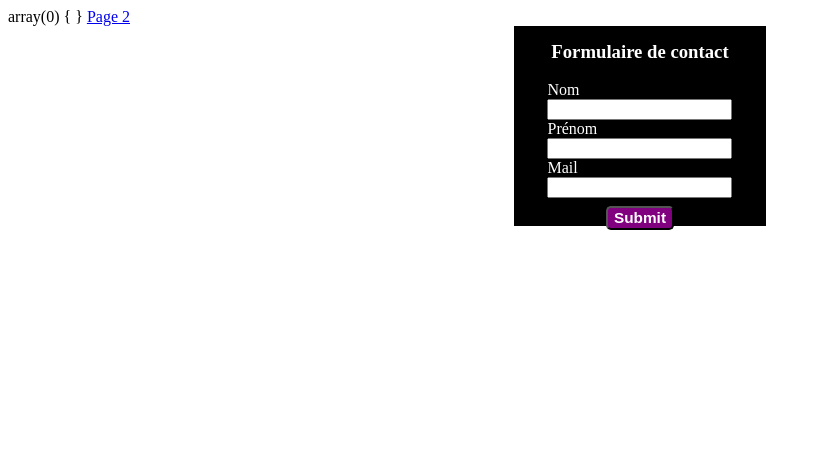
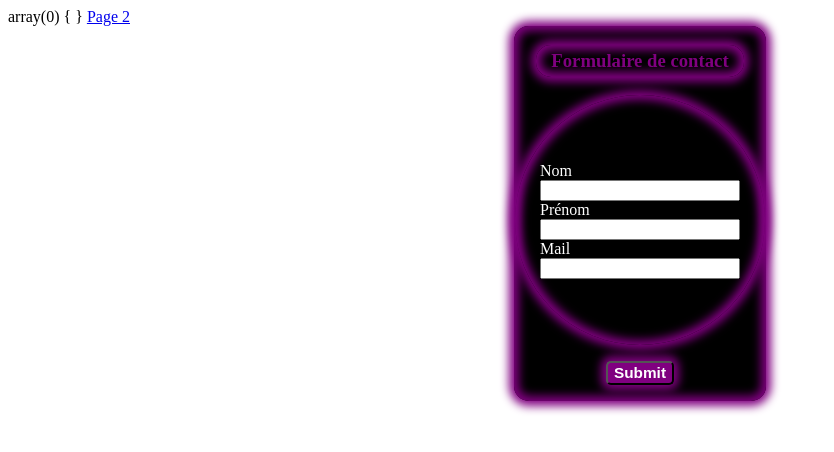
Before and after one commit to UltimatOne/2ITech, a PHP site: page / in a window 1280 px wide. Shown: the top 452 px of the page, without its empty margins (0-834 px from the left). Run offline with PHP 8.4, Linux system fonts and the light colour scheme.

Commit message:
php inititiation mise en forme formulaire

```diff
--- a/PHP/PHPInitiation/index.php
+++ b/PHP/PHPInitiation/index.php
@@ -11,6 +11,7 @@ var_dump($_GET);
 
 <!DOCTYPE html>
 <html lang="en">
+
 <head>
     <meta charset="UTF-8">
     <meta http-equiv="X-UA-Compatible" content="IE=edge">
@@ -18,10 +19,12 @@ var_dump($_GET);
     <title>PHP</title>
     <link rel="stylesheet" href="styles/index.css">
 </head>
+
 <body>
-    <a href="page2.php?prenom=<?=$me["prenom"]?>&age=<?=$me["age"]?>">Page 2</a>
+    <a href="page2.php?prenom=<?= $me["prenom"] ?>&age=<?= $me["age"] ?>">Page 2</a>
     <form action="" class="formulaire">
         <h3>Formulaire de contact</h3>
+        <div class="mainForm">
             <div class="containerInput">
                 <label for="nom">Nom</label>
                 <input type="text" id="nom" name="nom">
@@ -34,7 +37,9 @@ var_dump($_GET);
                 <label for="nom">Mail</label>
                 <input type="email" id="email" name="mail">
             </div>
+        </div>
         <input type="submit" class="envoyer">
     </form>
 </body>
+
 </html>
--- a/PHP/PHPInitiation/page2.php
+++ b/PHP/PHPInitiation/page2.php
@@ -3,15 +3,18 @@
 ?>
 <!DOCTYPE html>
 <html lang="fr">
+
 <head>
     <meta charset="UTF-8">
     <meta http-equiv="X-UA-Compatible" content="IE=edge">
     <meta name="viewport" content="width=device-width, initial-scale=1.0">
     <title>page 2</title>
 </head>
+
 <body>
     <p><?= $_GET["prenom"] ?></p>
     <a href="index.php">Accueil</a>
     <p><?= $_GET["age"] ?></p>
 </body>
+
 </html>
--- a/PHP/PHPInitiation/styles/index.css
+++ b/PHP/PHPInitiation/styles/index.css
@@ -1,4 +1,4 @@
-.formulaire{
+.formulaire {
     display: flex;
     flex-direction: column;
     justify-content: center;
@@ -6,18 +6,37 @@
     color: white;
     background-color: black;
     width: 20%;
-    height: 25vh;
+    /* height: 30vh; */
     margin: 0 auto;
+    border-radius: 15px;
+    box-shadow: 0px 0px 10px 5px purple, inset 0px 0px 10px 5px purple;
 }
-.formulaire .containerInput{
+.formulaire h3{
+    color: purple;
+    box-shadow: 0px 0px 10px 5px purple, inset 0px 0px 10px 5px purple;
+    padding: 5px 15px;
+    border-radius: 15px;
+}
+.formulaire .mainForm {
+    display: flex;
+    flex-direction: column;
+    justify-content: center;
+    width: 200px;
+    height: 200px;
+    padding: 25px;
+    border-radius: 60%;
+    box-shadow: inset 0px 0px 10px 5px purple, 0px 0px 10px 5px purple;
+}
+.formulaire .mainForm .containerInput {
     display: flex;
     flex-direction: column;
 }
-.formulaire .envoyer{
-    margin-top: 1vh;
+.formulaire .envoyer {
+    margin: 2vh 0;
     color: white;
     font-size: 1.2vw;
     font-weight: bold;
     background: purple;
     border-radius: 5px;
+    box-shadow: 0px 0px 10px 5px purple
 }
```
Also changed, not shown: PHP/PHPInitiation/phpInitiation.php (+9 -6 lines). Lines whose indentation alone changed are shown as unchanged.
